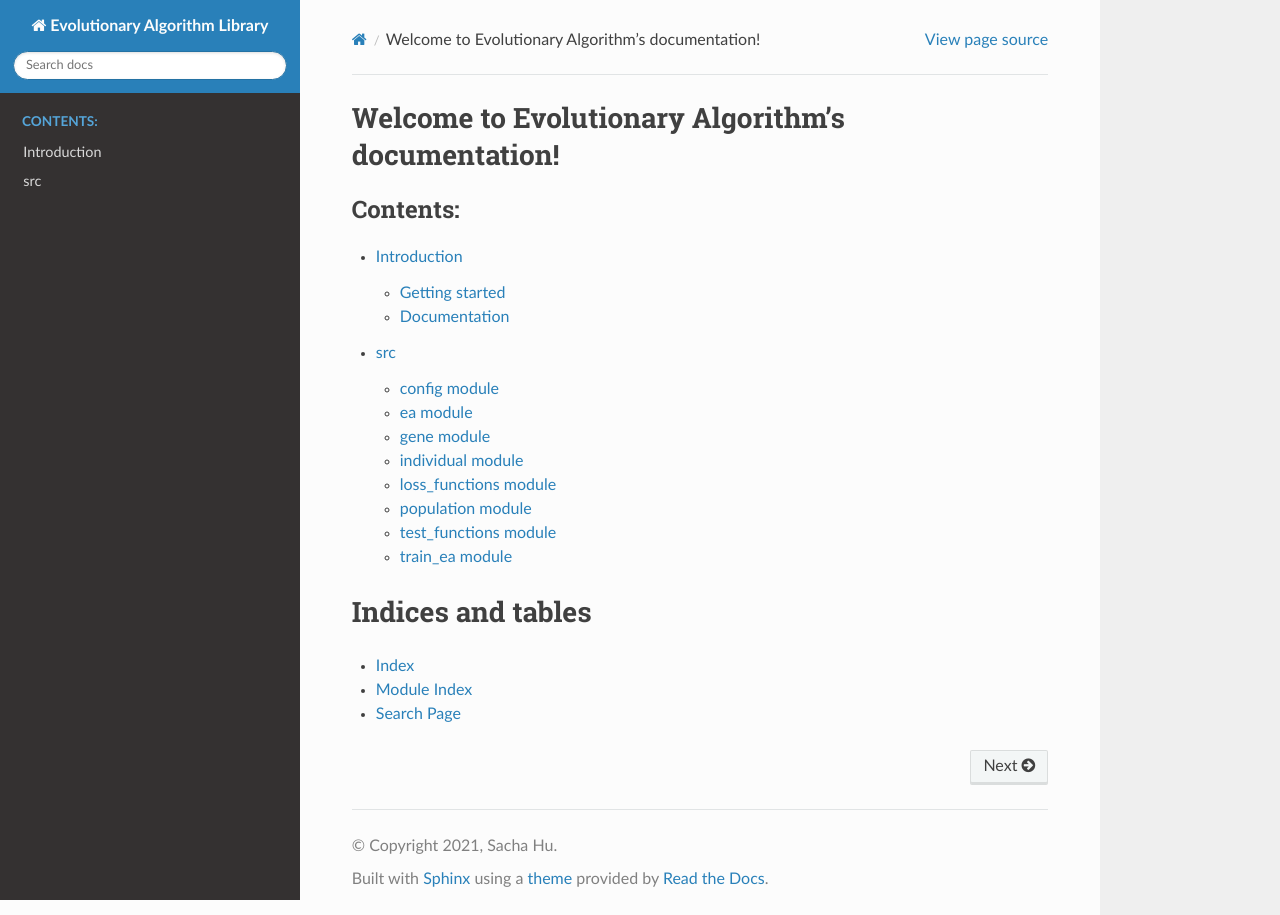
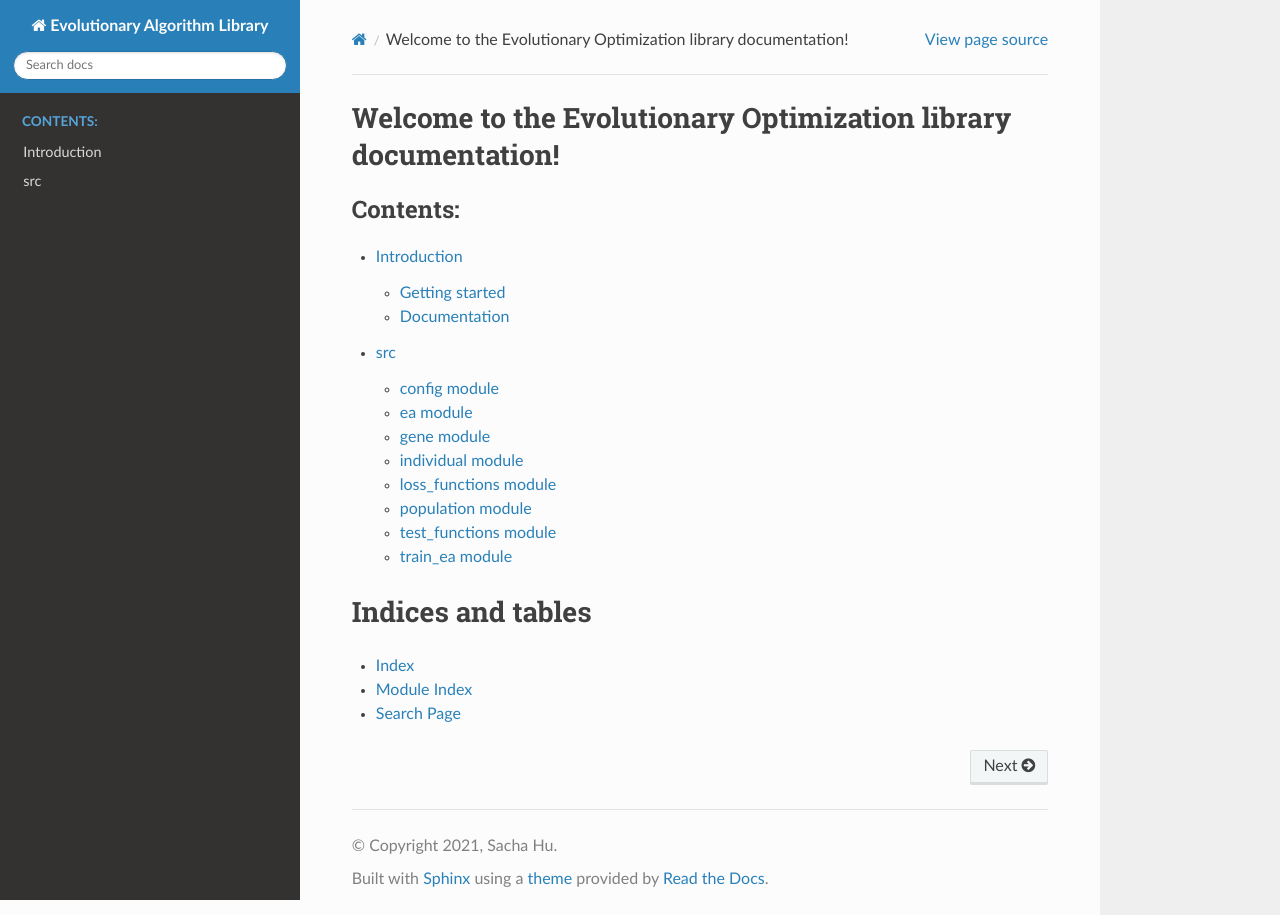
Before and after one commit to sachahu1/Evolutionary_Optimization, a Sphinx documentation site: the page built from Evolutionary_Optimization/docs/source/index.rst, in a window 1280 px wide. Built offline with Sphinx 7.4.7 and the Read the Docs theme 2.0.0, drawn with Linux system fonts in a browser that asks for light colours.

Commit message:
Update index.rst

```diff
--- a/Evolutionary_Optimization/docs/source/index.rst
+++ b/Evolutionary_Optimization/docs/source/index.rst
@@ -1,9 +1,9 @@
-.. Evolutionary Algorithm documentation master file, created by
+.. Evolutionary Optimization documentation master file, created by
    sphinx-quickstart on Thu Feb 25 17:42:38 2021.
    You can adapt this file completely to your liking, but it should at least
    contain the root `toctree` directive.
 
-Welcome to Evolutionary Algorithm's documentation!
+Welcome to the Evolutionary Optimization library documentation!
 ==================================================
 
 .. toctree::
```
